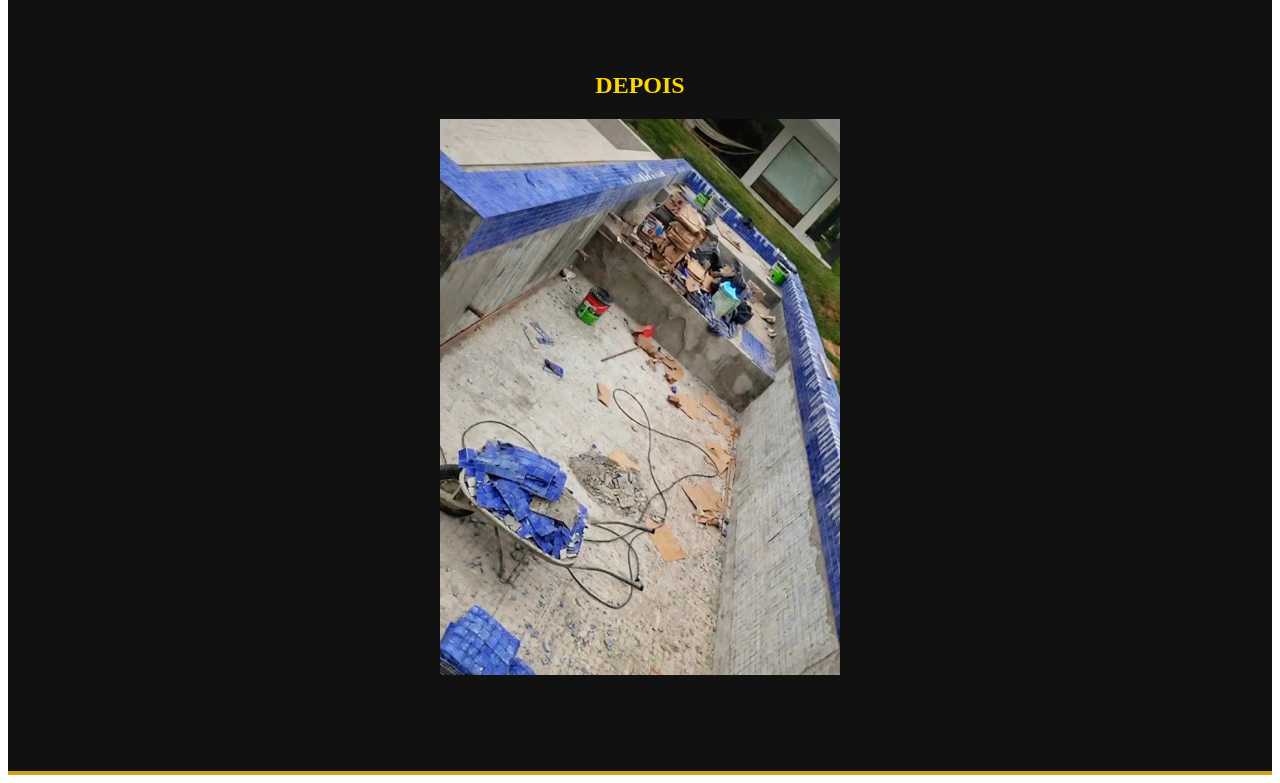
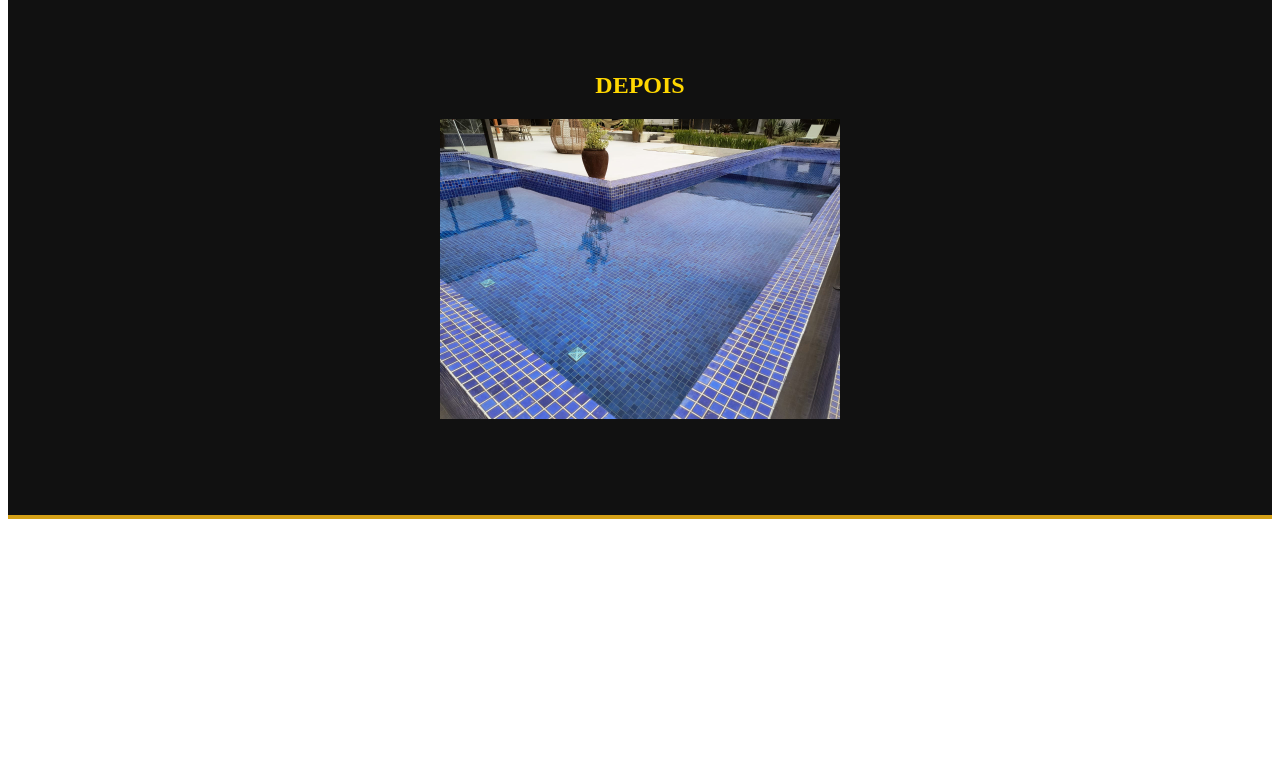
Before and after one commit to cpcontrucoes/cpconstrucoes, a plain HTML site: page cp4.html in a window 1280 px wide. Shown: the part 940-1723 px from the top of the page. After the commit the page ends 1467 px from the top, so only its background shows below. Drawn offline with Linux system fonts and the light colour scheme.

Commit message:
Update cp4.html

```diff
--- a/cp4.html
+++ b/cp4.html
@@ -118,7 +118,7 @@ padding:60px 20px;
 <center> <font color="gold"> DEPOIS </font> </center>
 	    </h2>
 <center>
-<img class="figura" src="antespiscina.jpg" style="width: 400px;">
+<img class="figura" src="piscina.jpg" style="width: 400px;">
 
 <br> <br> <br>
 
```
